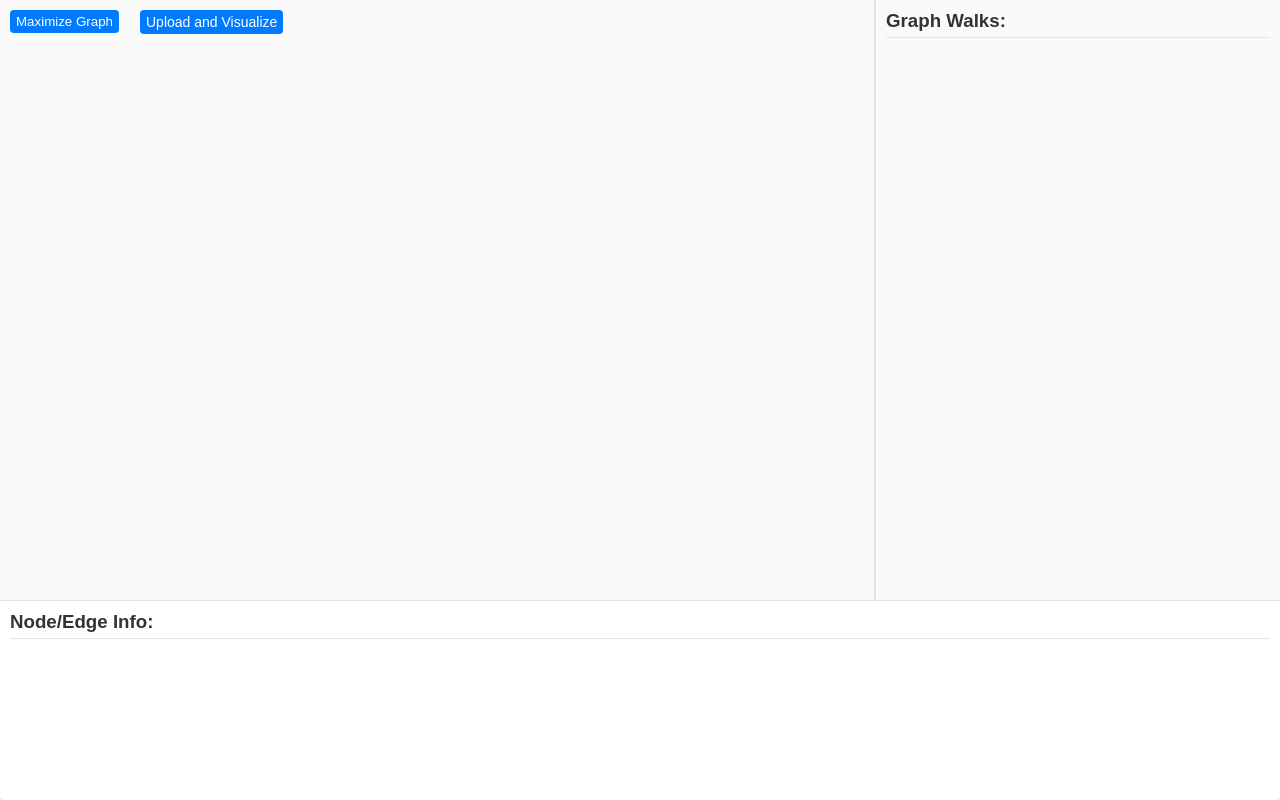
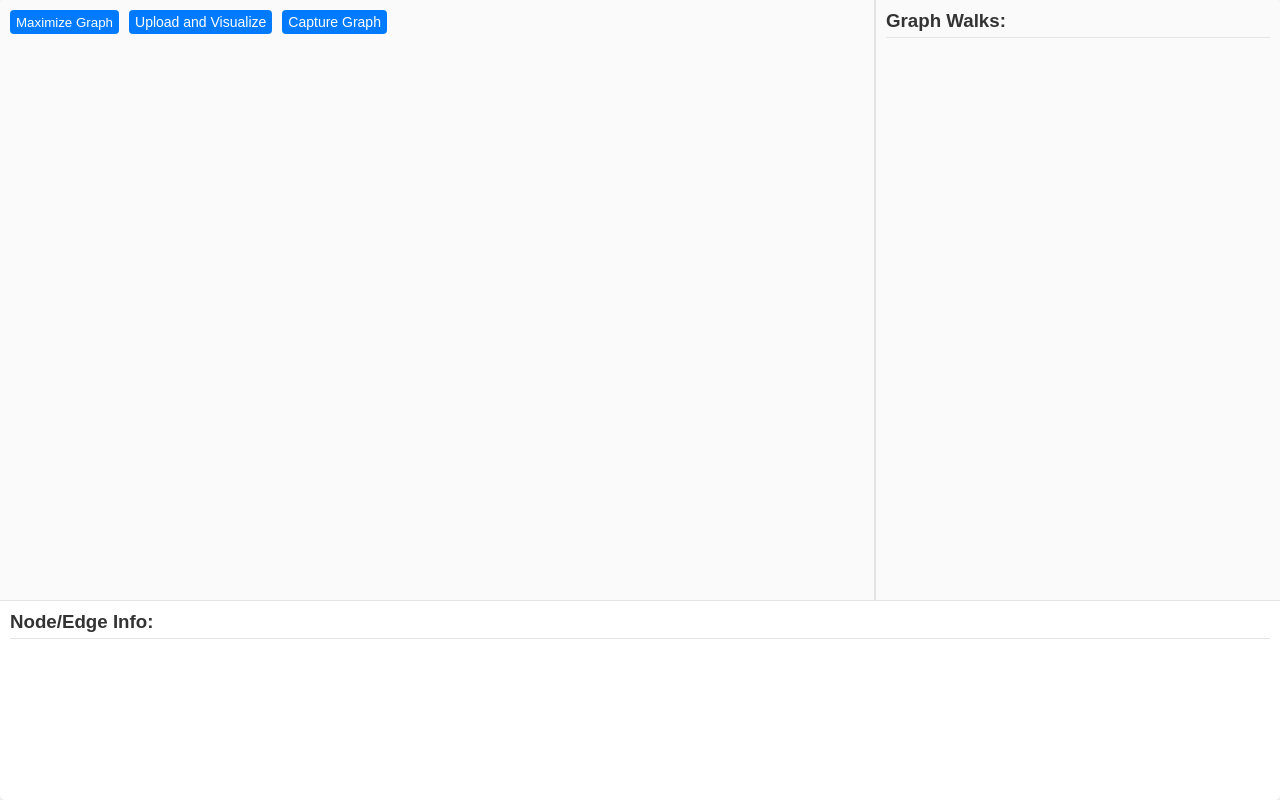
Before and after one commit to cauliyang/aurora, a plain HTML site: page templates/index.html in a window 1280 px wide. Drawn offline with nearby package versions, Linux system fonts and the light colour scheme; files whose address does not match are found by name.

Commit message:
feat(graph): add functionality to capture graph as image

```diff
--- a/static/graph.js
+++ b/static/graph.js
@@ -13,6 +13,19 @@ function loadGraphDataFromServer(data) {
 	initializeGraph(graphData);
 	setupGraphInteractions();
 }
+
+document.getElementById("captureGraph").addEventListener("click", function () {
+	// Get the base64 representation of the graph
+	const base64Image = cy.png();
+
+	// Create a new anchor element to enable downloading
+	const downloadLink = document.createElement("a");
+	downloadLink.href = base64Image;
+	downloadLink.download = "graph_capture.png";
+
+	// Trigger the download
+	downloadLink.click();
+});
 
 // Handle file selection and send it to the server without submitting the form
 document.getElementById("uploadInput").addEventListener("change", function (e) {
--- a/templates/index.html
+++ b/templates/index.html
@@ -99,6 +99,26 @@
             background-color: #0056b3;
         }
 
+        #captureGraph {
+            background-color: #007BFF;
+            border: none;
+            color: white;
+            padding: 2px 6px;
+            text-align: center;
+            text-decoration: none;
+            display: inline-block;
+            font-size: 14px;
+            cursor: pointer;
+            border-radius: 4px;
+            transition: background-color 0.3s;
+        }
+
+        #captureGraph:hover {
+            background-color: #0056b3;
+        }
+
+
+
         .gutter {
             background-repeat: no-repeat;
             background-position: center;
@@ -114,16 +134,15 @@
 <body>
     <div id="container">
         <div id="top-container">
-            <!-- Upload form and button -->
+            <div style="position: absolute; top: 10px; left: 10px; z-index: 1; display: flex; gap: 10px;">
+                <button id="toggleMaximize">Maximize Graph</button>
+                <form id="uploadForm" enctype="multipart/form-data" method="post" action="/upload">
+                    <input type="file" name="file" accept=".json" style="display: none;" id="uploadInput">
+                    <label for="uploadInput" class="uploadLabel">Upload and Visualize</label>
+                </form>
+                <button id="captureGraph">Capture Graph</button>
+            </div>
 
-            <form id="uploadForm" enctype="multipart/form-data" method="post" action="/upload"
-                style="position: absolute; top: 10px; left: 140px; z-index: 1;">
-                <input type="file" name="file" accept=".json" style="display: none;" id="uploadInput">
-                <label for="uploadInput" class="uploadLabel">Upload and Visualize</label>
-            </form>
-
-            <button id="toggleMaximize" style="position: absolute; top: 10px; left: 10px; z-index: 1;">Maximize
-                Graph</button>
 
             <div id="cy"></div>
             <div id="walks">
```
